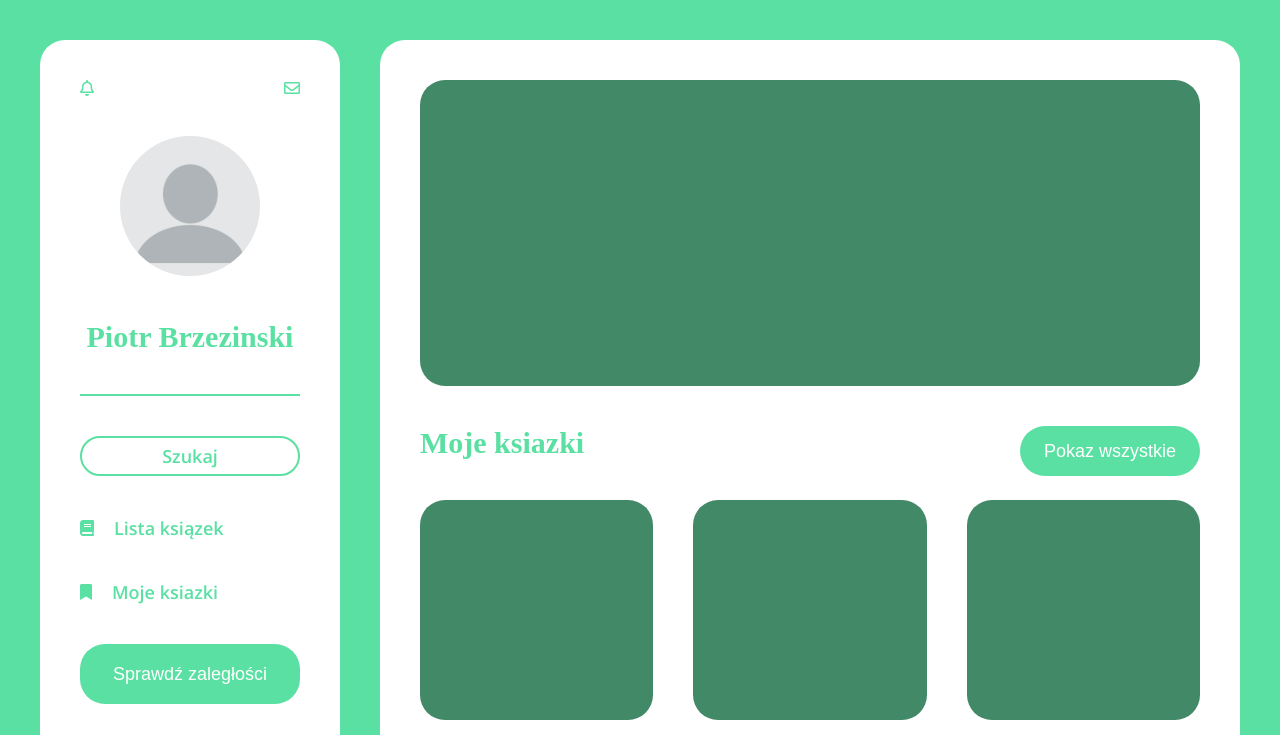
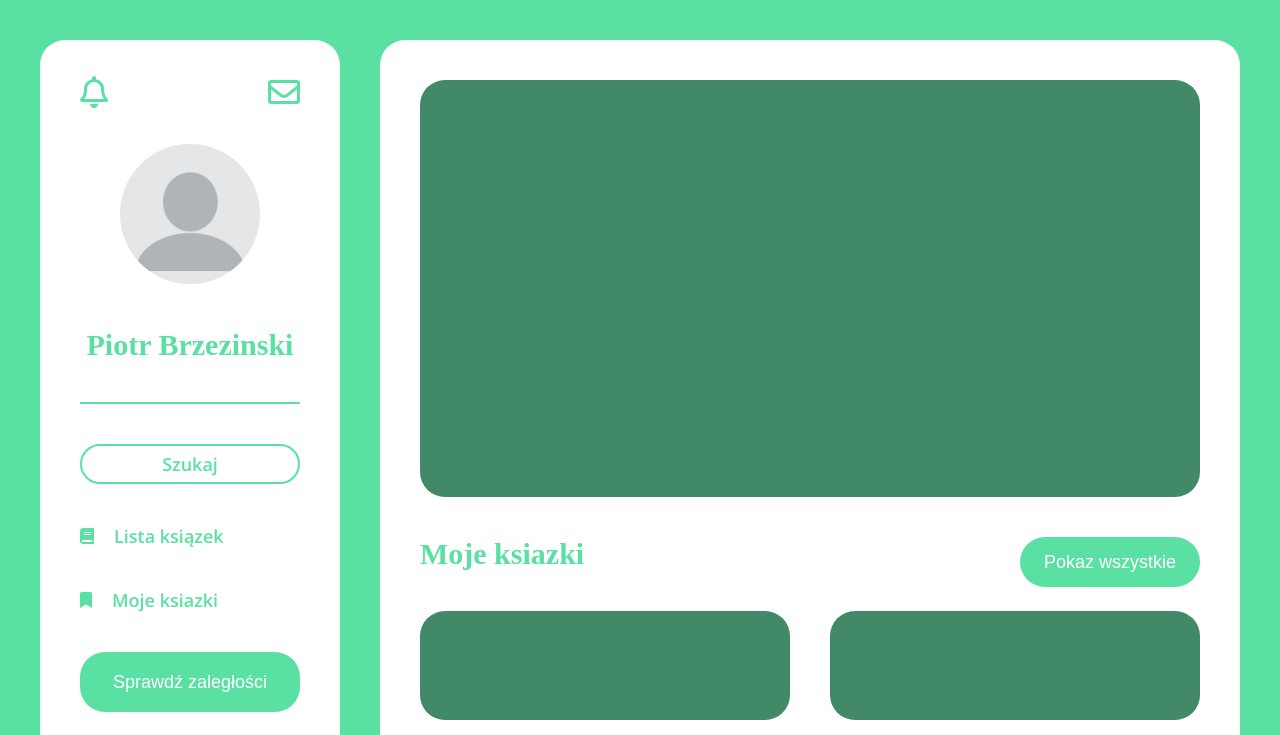
Before and after one commit to dzm11/library_app, a plain HTML site: page index.html in a window 1280 px wide. Shown: the top 735 px of the page. Drawn offline with nearby package versions, Linux system fonts and the light colour scheme; a web font is replaced by a local one.

Commit message:
poprawki scroll i taie tam

```diff
--- a/index.html
+++ b/index.html
@@ -14,8 +14,8 @@
         <div class="menu">
             <div class="profile">
                 <div class="icons">
-                    <i class="far fa-bell"></i>
-                    <i class="far fa-envelope"></i>
+                    <i class="far fa-bell fa-lg"></i>
+                    <i class="far fa-envelope fa-lg"></i>
                 </div>
                 <div class="profile_picture">
                     <img src="./images/profile.png" alt="profile picture">
--- a/style.scss
+++ b/style.scss
@@ -30,6 +30,8 @@ i {
 		text-decoration: none;
 		border-radius: 25px;
 		min-width: 300px;
+		overflow-y: auto;
+		scrollbar-width: none;
 		.profile {
 			display: flex;
 			flex-direction: column;
@@ -37,6 +39,7 @@ i {
 			.icons {
 				display: flex;
 				justify-content: space-between;
+				font-size: 1.5rem;
 			}
 			.profile_picture {
 				margin: 40px 0;
@@ -65,6 +68,7 @@ i {
 			font-family: 'Open Sans', sans-serif;
 			display: flex;
 			flex-direction: column;
+
 			.check_payments {
 				width: 100%;
 				a {
@@ -77,13 +81,6 @@ i {
 				border: 1px solid #5ae0a2;
 				margin-bottom: 40px;
 			}
-			// .book_list,
-			// .my_books,
-			// .history,
-			// .settings,
-			// .logout {
-			// 	// padding-left: 20px;
-			// }
 			.list_item {
 				display: flex;
 				margin-bottom: 40px;
@@ -123,6 +120,9 @@ i {
 			}
 		}
 	}
+	.menu::-webkit-scrollbar {
+		display: none;
+	}
 
 	.content {
 		display: flex;
@@ -132,6 +132,7 @@ i {
 		margin: 40px 40px 40px 20px;
 		padding: 40px;
 		border-radius: 25px;
+
 		.banner {
 			background-color: #428968;
 			width: 100%;
@@ -171,7 +172,7 @@ i {
 			.my_library {
 				display: grid;
 				grid-gap: 40px;
-				grid-template-columns: repeat(auto-fit, minmax(200px, 1fr));
+				grid-template-columns: repeat(auto-fit, minmax(250px, 1fr));
 				overflow: hidden;
 				grid-auto-rows: 100%;
 				height: 100%;
@@ -183,7 +184,7 @@ i {
 					// width: 50%;
 					height: 100%;
 					border-radius: 25px;
-					padding: 30px 30px 60px;
+					// padding: 30px 30px 60px;
 					img {
 						height: 100%;
 						border-radius: 25px;
```
Also changed, not shown: style.css, 1 other file.
